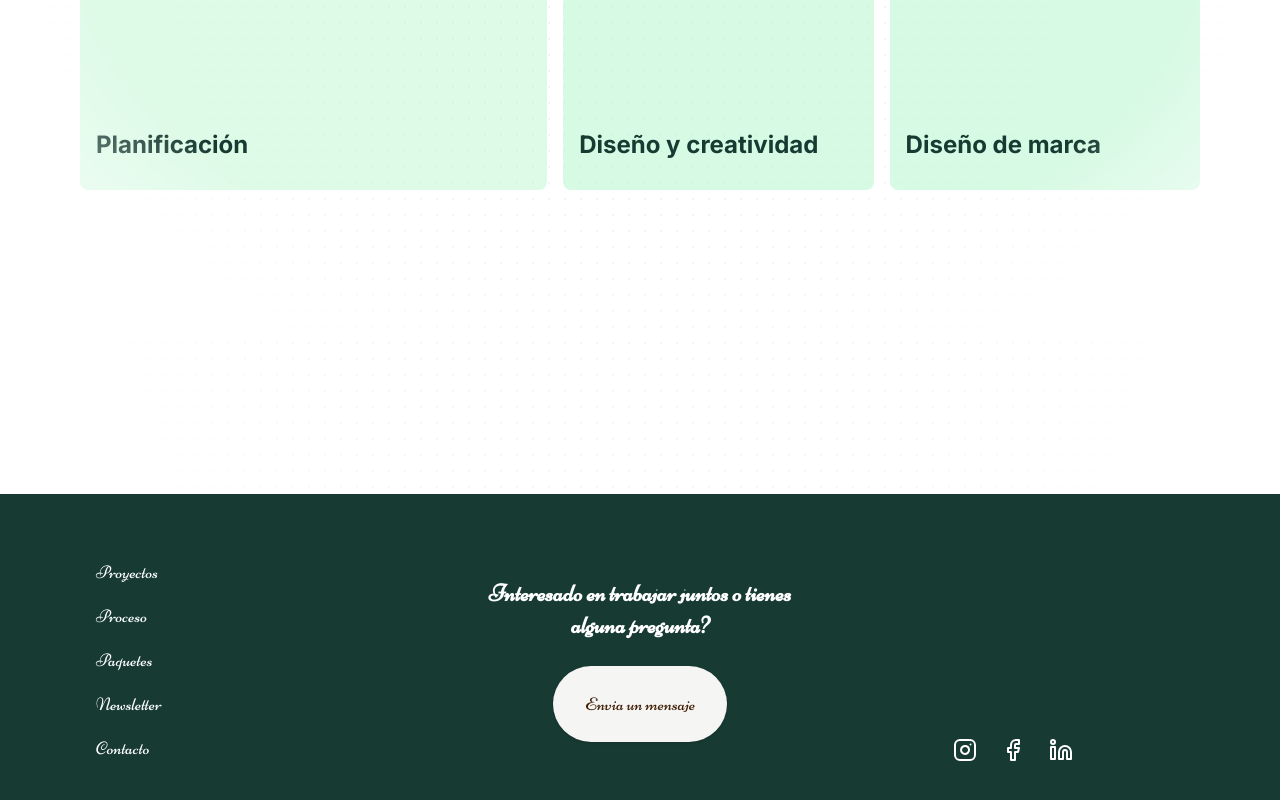
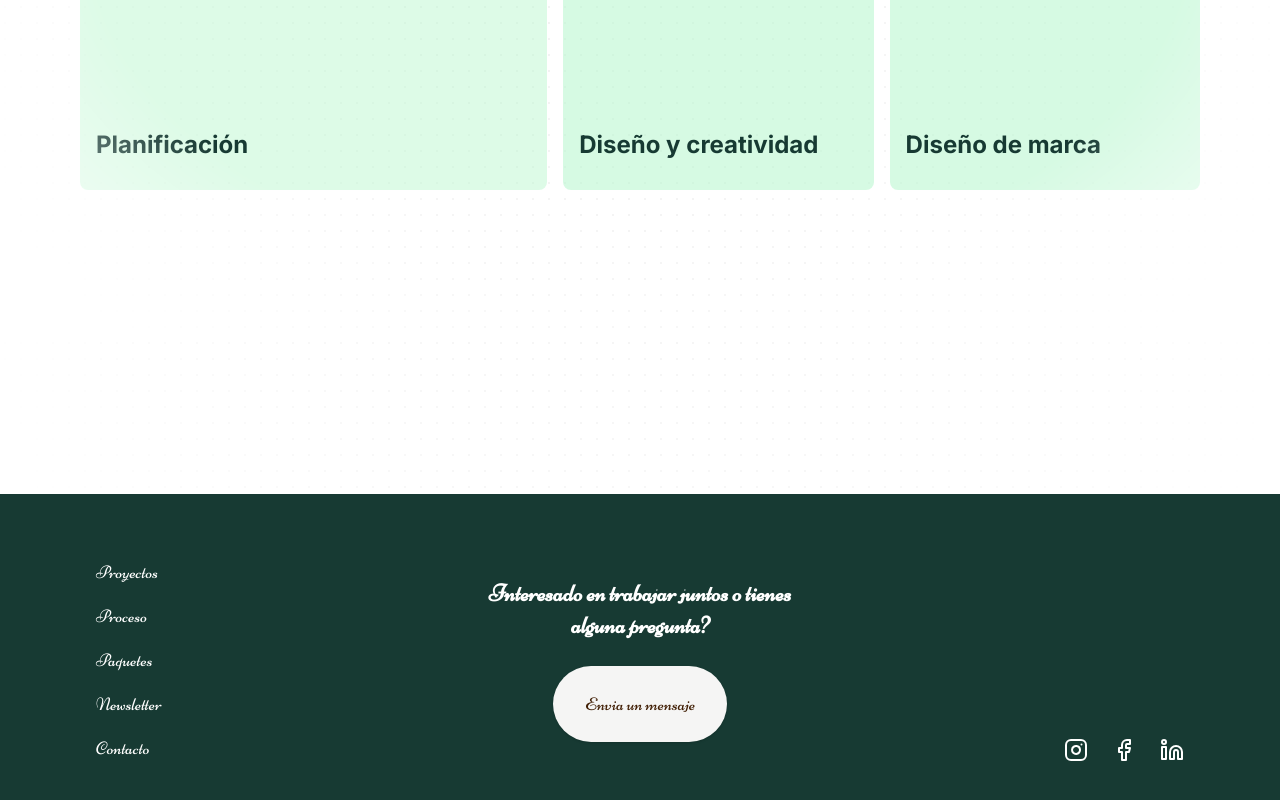
Before and after one commit to Dazzae-exe/parzival-project, a Next.js app: page / in a window 1280 px wide. Shown: the part 4542-5342 px from the top of the page. Built offline with nearby package versions, Linux system fonts and the light colour scheme.

Commit message:
feat(footer): footer responsive mobile

```diff
--- a/src/components/ui/footer.tsx
+++ b/src/components/ui/footer.tsx
@@ -17,7 +17,7 @@ export default function Footer() {
         <div className="max-w-7xl mx-auto grid grid-cols-1 md:grid-cols-3 gap-12 md:gap-8 text-white">
           {/* Left Column - Navigation Links */}
           <motion.div
-            className="space-y-4"
+            className="space-y-4 md:block hidden"
             initial={{ opacity: 0, x: -50 }}
             whileInView={{ opacity: 1, x: 0 }}
             exit={{ opacity: 0, x: -50 }}
@@ -56,10 +56,10 @@ export default function Footer() {
 
           {/* Right Column - Social Icons */}
           <motion.div
-            className="flex justify-center space-x-6 h-full items-end"
-            initial={{ opacity: 0, x: 50 }}
+            className="flex justify-center md:justify-end space-x-6 h-full items-end"
+            initial={{ opacity: 0, x: -50 }}
             whileInView={{ opacity: 1, x: 0 }}
-            exit={{ opacity: 0, x: 50 }}
+            exit={{ opacity: 0, x: -50 }}
             transition={{ duration: 0.5, delay: 0.6 }}
           >
             <Instagram className="w-6 h-6" />
```
